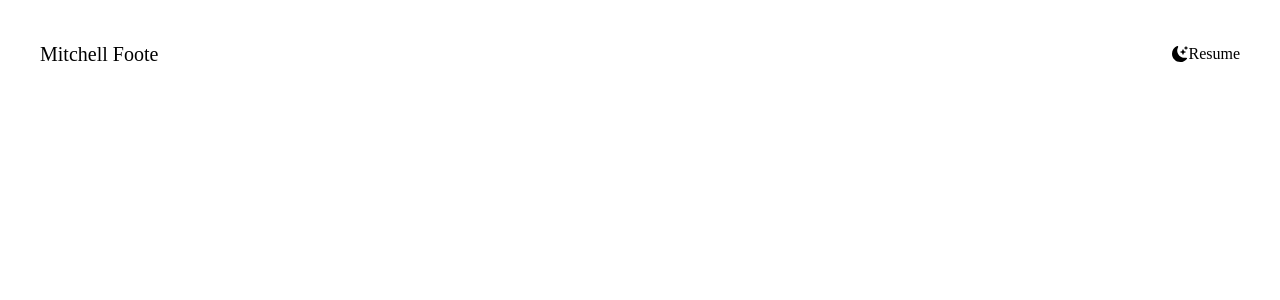
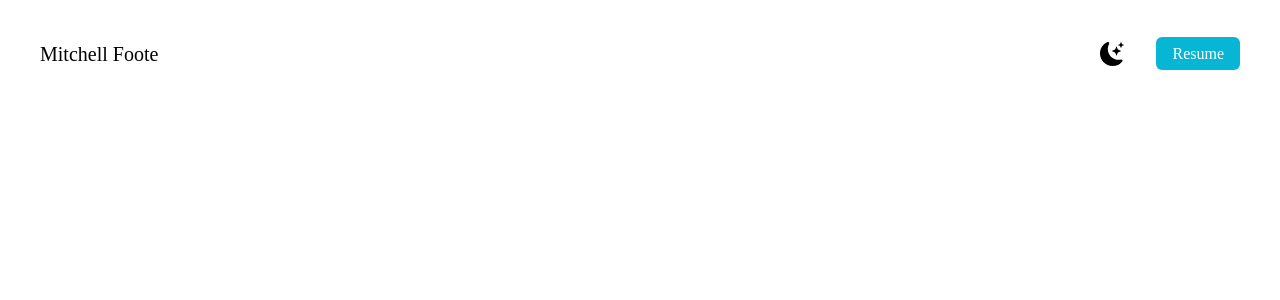
Before and after one commit to mcfoote/react-professional-portfolio, a Next.js app: page / in a window 1280 px wide. Shown: the top 300 px of the page. Built offline with nearby package versions, Linux system fonts and the light colour scheme.

Commit message:
work on nav

```diff
--- a/pages/index.js
+++ b/pages/index.js
@@ -20,8 +20,8 @@ export default function Home() {
           <nav className="py-10 mb-12 flex justify-between">
             <h1 className="text-xl">Mitchell Foote</h1>
             <ul className="flex items-center">
-              <li><BsFillMoonStarsFill className="cursor-pointer"/></li>
-              <li><a>Resume</a></li>
+              <li><BsFillMoonStarsFill className="cursor-pointer text-2xl"/></li>
+              <li><a className="bg-cyan-500 text-white px-4 py-2 rounded-md ml-8" href="#">Resume</a></li>
             </ul>
           </nav>
         </section>
```
